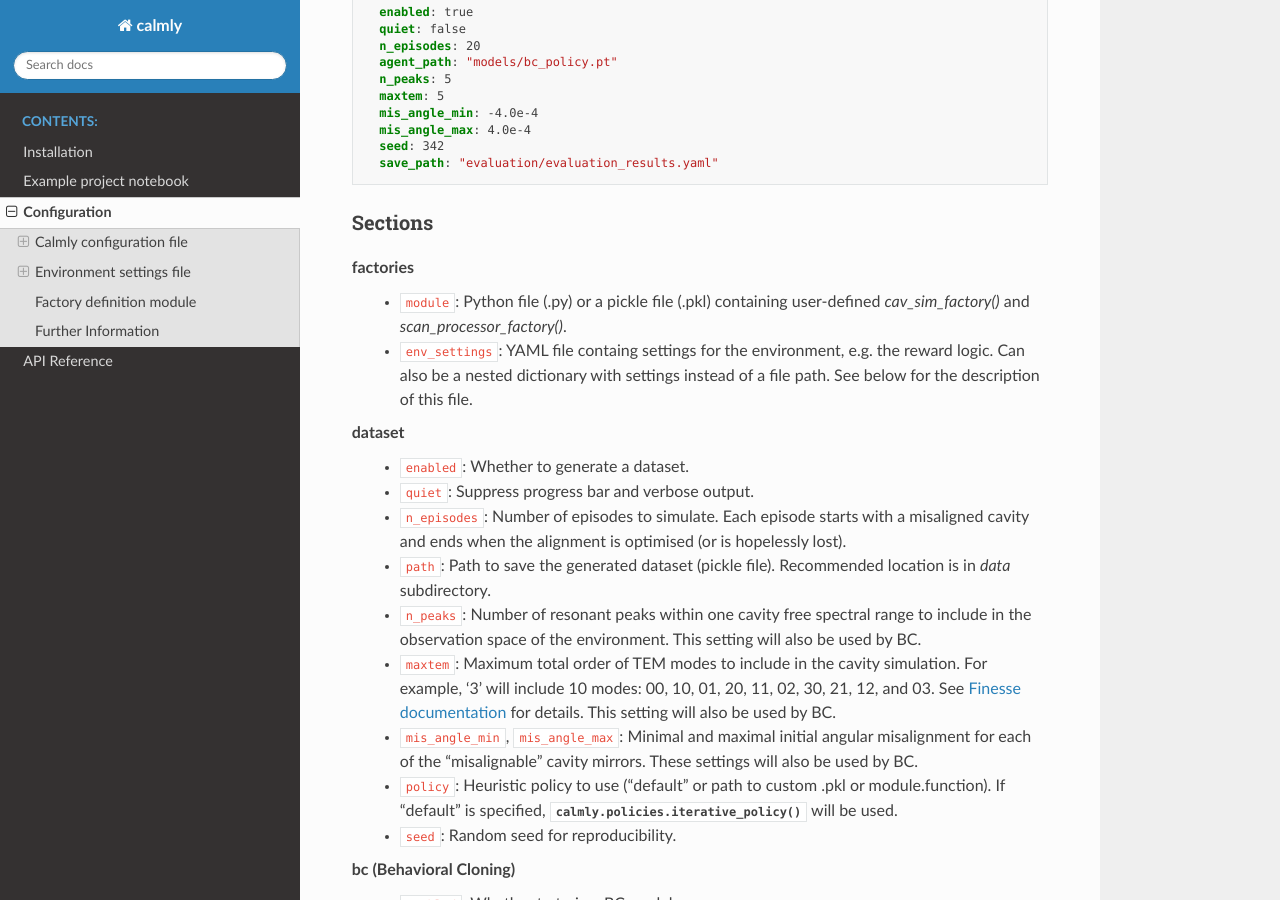
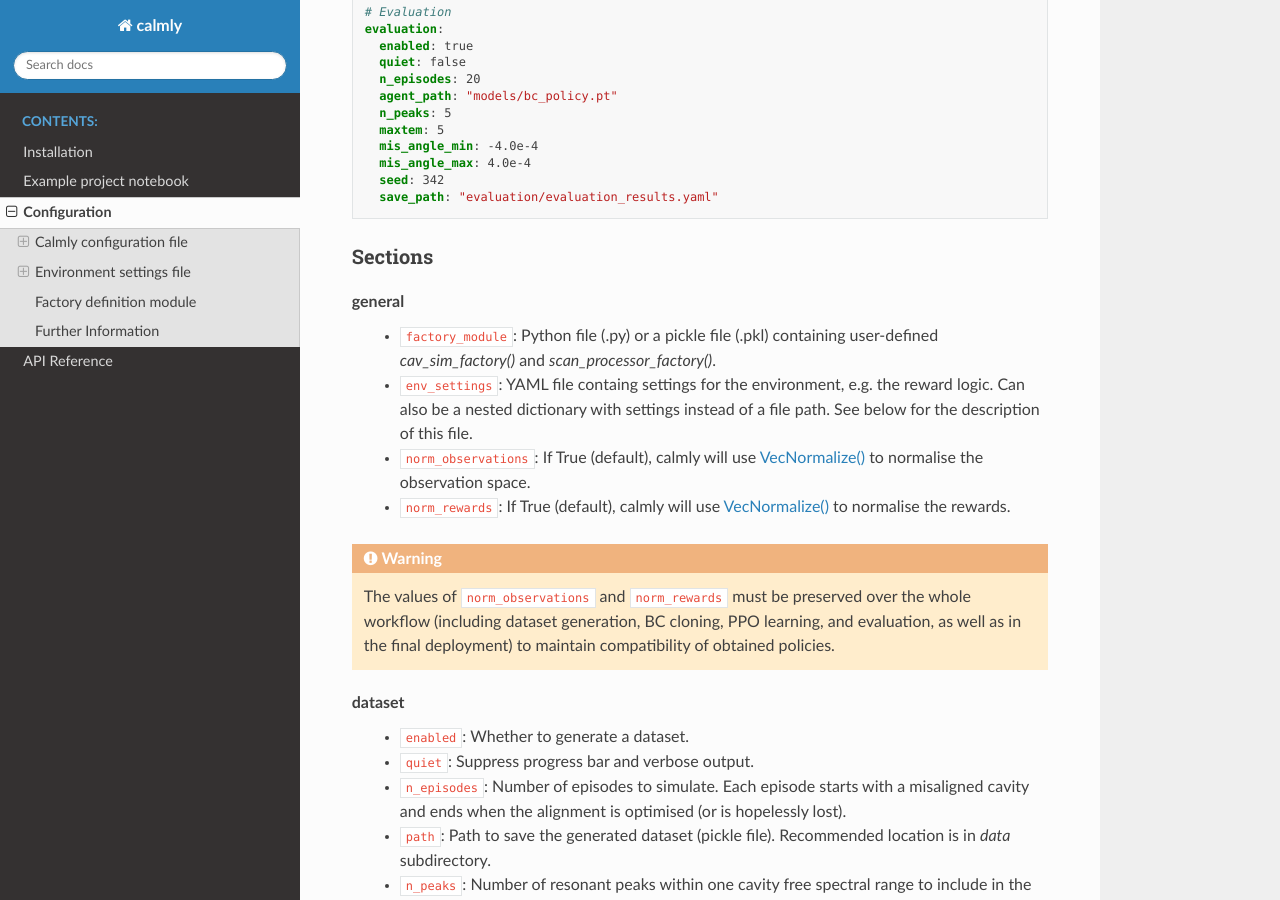
Before and after one commit to artemiy-dmitriev/calmly, a Sphinx documentation site: the page built from docs/source/configuration.rst, in a window 1280 px wide and 900 px high, scrolled down 1634 px. Built offline with Sphinx 7.4.7 and the Read the Docs theme 3.1.0, drawn with Linux system fonts in a browser that asks for light colours; some of the changed text lies outside the part shown.

Commit message:
Modified field names in the config YAML

```diff
--- a/docs/source/configuration.rst
+++ b/docs/source/configuration.rst
@@ -18,9 +18,11 @@ Here is a minimal example `calmly_config.yaml`:
 .. code-block:: yaml
 
     # User factory definition module and environment settings
-    factories:
-      module: "my_factories.py"  # User-defined Python or pickle file containing the factory functions
+    general:
+      factory_module: "my_factories.py"  # User-defined Python or pickle file containing the factory functions
       env_settings: "env_settings.yaml" # Environment settings (can also be a nested dictionary)
+      norm_observations: true # Use VecNormalize to normalize the observations
+      norm_rewards: true # Use VecNormalize to normalize the rewards
 
     # Heuristic dataset generation
     dataset:
@@ -89,9 +91,14 @@ Here is a minimal example `calmly_config.yaml`:
 Sections
 ~~~~~~~~
 
-**factories**
-  - ``module``: Python file (.py) or a pickle file (.pkl) containing user-defined `cav_sim_factory()` and `scan_processor_factory()`.
+**general**
+  - ``factory_module``: Python file (.py) or a pickle file (.pkl) containing user-defined `cav_sim_factory()` and `scan_processor_factory()`.
   - ``env_settings``: YAML file containg settings for the environment, e.g. the reward logic. Can also be a nested dictionary with settings instead of a file path. See below for the description of this file.
+  - ``norm_observations``: If True (default), calmly will use `VecNormalize() <https://stable-baselines3.readthedocs.io/en/master/guide/vec_envs.html#stable_baselines3.common.vec_env.VecNormalize>`_ to normalise the observation space.
+  - ``norm_rewards``: If True (default), calmly will use `VecNormalize() <https://stable-baselines3.readthedocs.io/en/master/guide/vec_envs.html#stable_baselines3.common.vec_env.VecNormalize>`_ to normalise the rewards.
+
+.. warning::
+    The values of ``norm_observations`` and ``norm_rewards`` must be preserved over the whole workflow (including dataset generation, BC cloning, PPO learning, and evaluation, as well as in the final deployment) to maintain compatibility of obtained policies.
 
 **dataset**
   - ``enabled``: Whether to generate a dataset.
@@ -152,7 +159,7 @@ Sections
   - ``seed``: Random seed for reproducibility.
   - ``n_peaks``, ``maxtem``, ``mis_angle_min``, ``mis_angle_max``: See above.
   - ``save_path``: YAML file to save evaluation results. Recommended location is in ``evaluation/`` subdirectory.
-  - ``message``: Optional message that will be added to the evaulation results.
+  - ``message``: Optional message that will be added to the evaluation results.
 
 Notes
 ~~~~~
```
Also changed, not shown: 6 other files.
